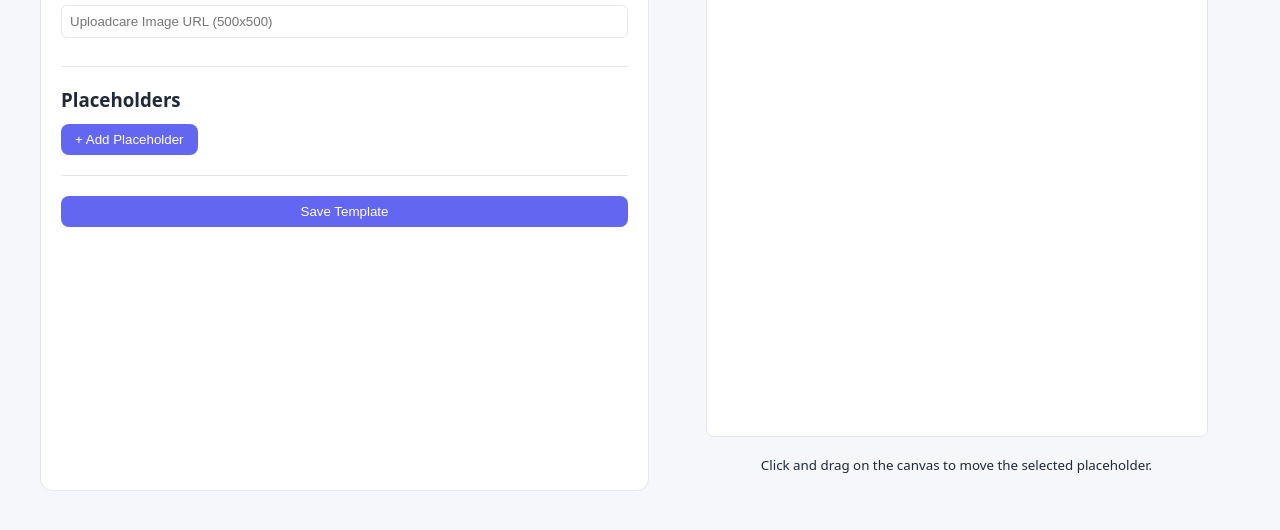
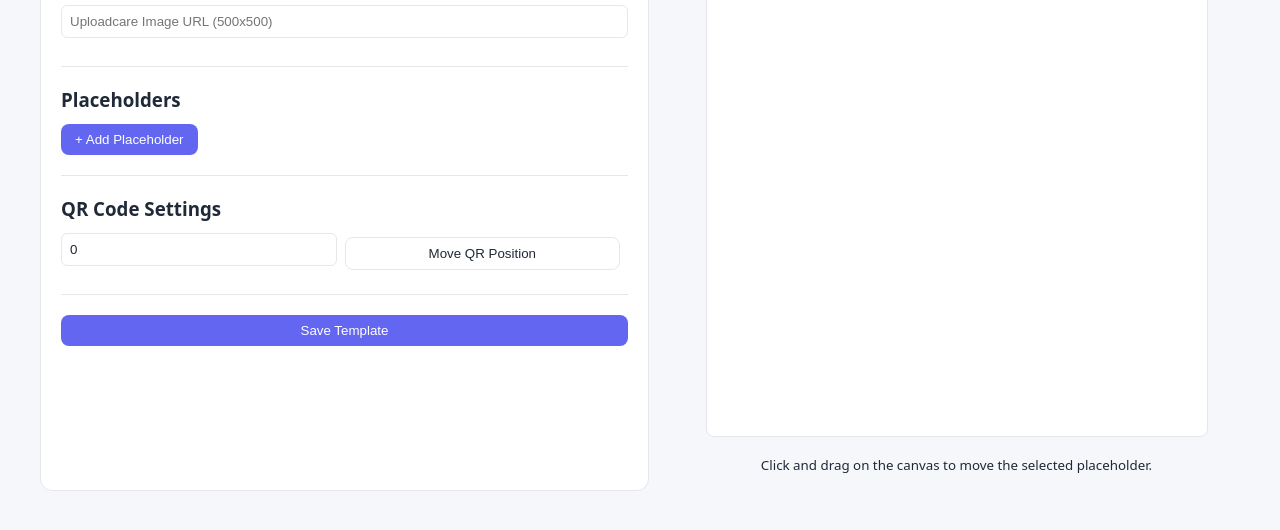
Before and after one commit to Divyam201218/badge-lookup, a website: page src/templates.html in a window 1280 px wide. Shown: the part 122-652 px from the top of the page. Drawn offline with Linux system fonts and the light colour scheme.

Commit message:
Update templates.html

```diff
--- a/src/templates.html
+++ b/src/templates.html
@@ -10,6 +10,7 @@
     canvas { border: 1px solid var(--border); border-radius: 8px; cursor: crosshair; }
     .placeholder-row { display: grid; grid-template-columns: 1fr 1fr auto; gap: 8px; margin-bottom: 8px; }
   </style>
+  <script src="https://cdn.jsdelivr.net/npm/qrcode/build/qrcode.min.js"></script>
 </head>
 <body>
   <div class="editor-container">
@@ -22,7 +23,12 @@
       <h3>Placeholders</h3>
       <div id="placeholdersList"></div>
       <button onclick="addPlaceholder()">+ Add Placeholder</button>
-
+      <hr style="margin: 20px 0;">
+<h3>QR Code Settings</h3>
+<div class="placeholder-row">
+  <input type="number" id="qrSize" placeholder="Size (0 to disable)" value="0" onchange="updateQR()">
+  <button class="secondary" onclick="setActiveElement('qr')">Move QR Position</button>
+</div>
       <hr style="margin: 20px 0;">
       <button onclick="saveTemplate()" style="width: 100%;">Save Template</button>
     </div>
```
